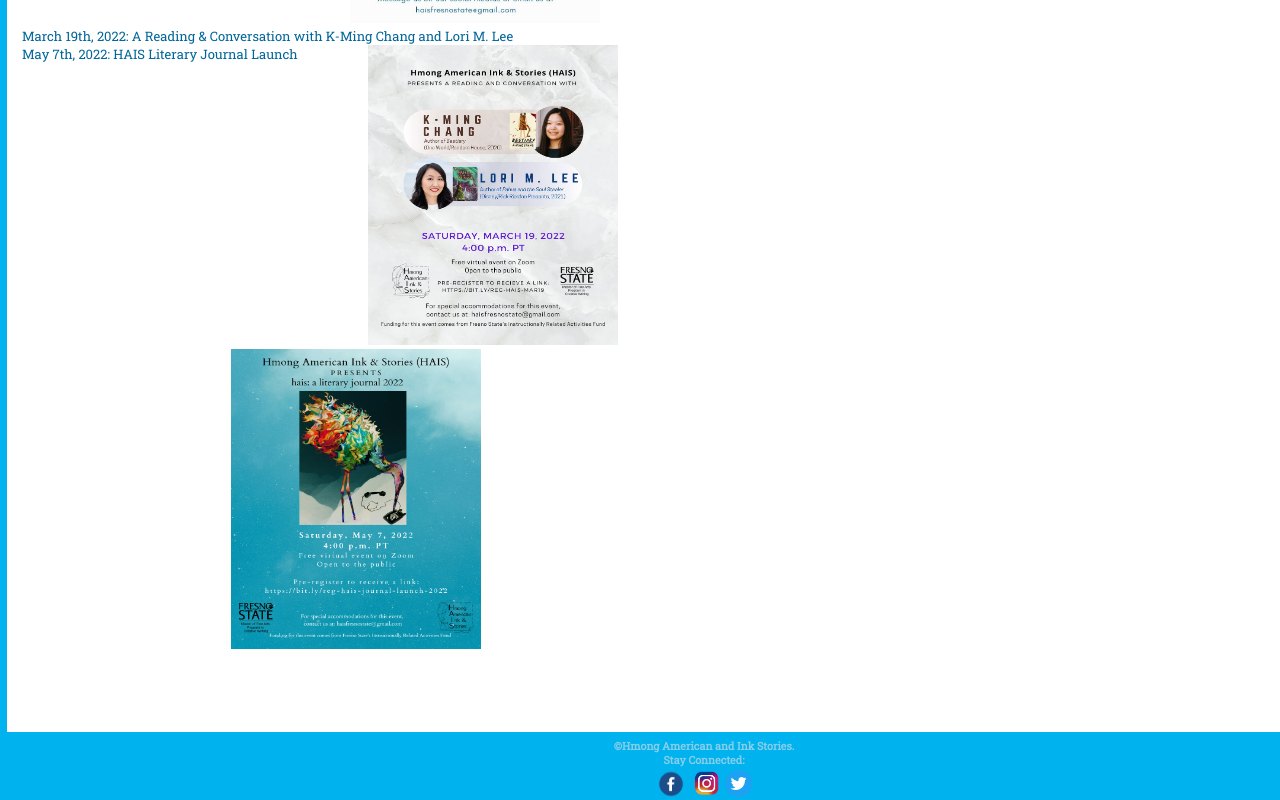
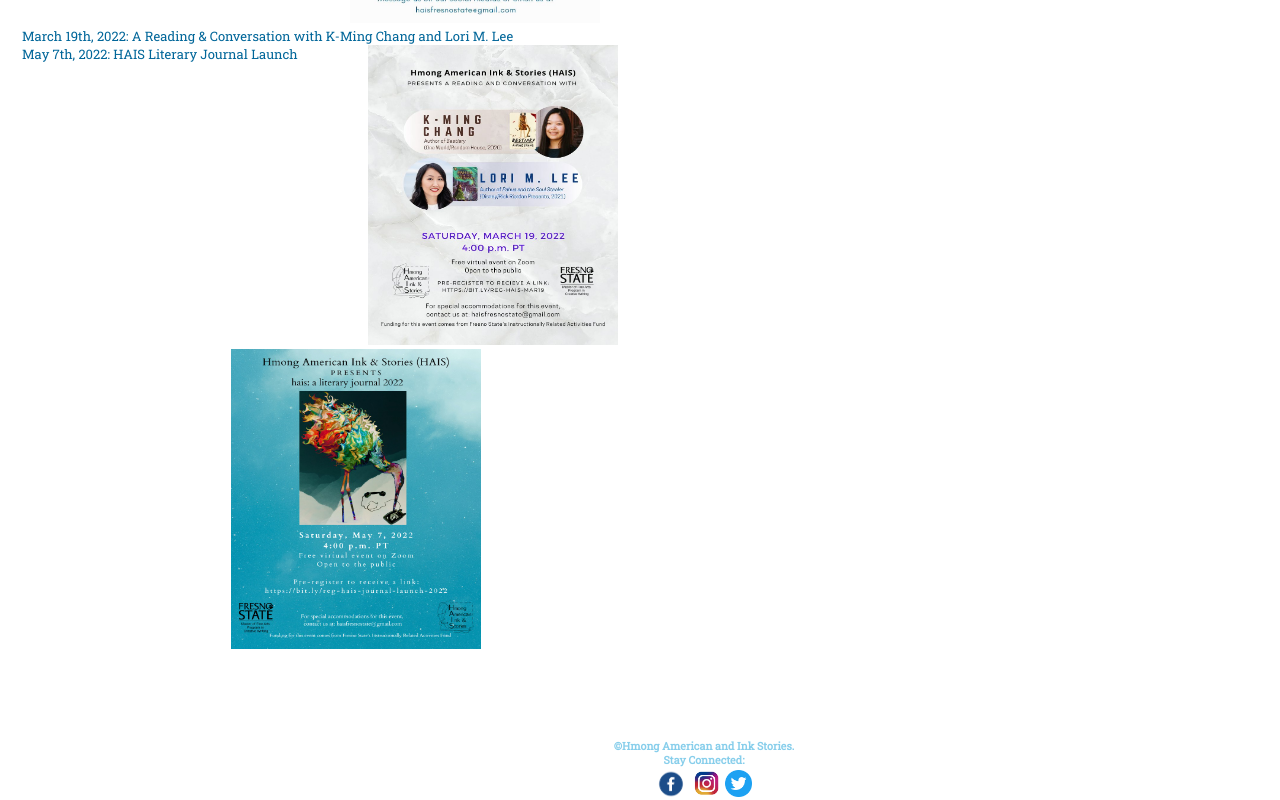
Before and after one commit to maiyanglor/Final-Project, a plain HTML site: page events.html in a window 1280 px wide. Shown: the part 611-1411 px from the top of the page. Drawn offline with Linux system fonts and the light colour scheme.

Commit message:
fixed footer background

```diff
--- a/css/events.css
+++ b/css/events.css
@@ -96,6 +96,7 @@
 }
 
 .column {
+  background-color: #fff;
   float: left;
   width: 50%;
   padding: 15px;
@@ -103,6 +104,7 @@
   height: 1280px;
 }
 .row {
+    background-color: #fff;
     padding: 7px;
     color:#069;
     font-size: small;
@@ -110,6 +112,7 @@
 }
 
 #footer{
+    background-color: #fff;
     position: static;
     margin: 0;
     left: 0;
@@ -120,8 +123,8 @@
     color: #069;
     clear: both;
 }
-
 .icon-wrapper {
+    background-color: #fff;
     display: grid;
     justify-content: center;
     flex-wrap: wrap;
@@ -129,6 +132,7 @@
     grid-template-columns: auto auto auto auto;
 }
 .icon-column {
+    background-color: #fff;
     float: left;
     margin: auto;
     padding: 0px;
--- a/css/style.css
+++ b/css/style.css
@@ -11,7 +11,7 @@
     border-width: 3x;
     border-style: hidden;
 }
-/* add header changes to other files */
+
 header{
     width: 100%;
     height: 15px;
--- a/events.html
+++ b/events.html
@@ -60,8 +60,8 @@
         <!--footer-->
        <div id="wrapper" style="text-align: center;">
         <div id="footer" style="text-align: center;"></div>
-           <h6 style="color:skyblue;">©Hmong American and Ink Stories.</h6>
-           <h6 style="color:skyblue;">Stay Connected:</h6>
+           <h6 style="color:skyblue;background-color:#fff">©Hmong American and Ink Stories.</h6>
+           <h6 style="color:skyblue;background-color:#fff">Stay Connected:</h6>
        </div>
      <!--social media icon footer-->
        <div class="icon-wrapper" style="text-align: center;">
```
